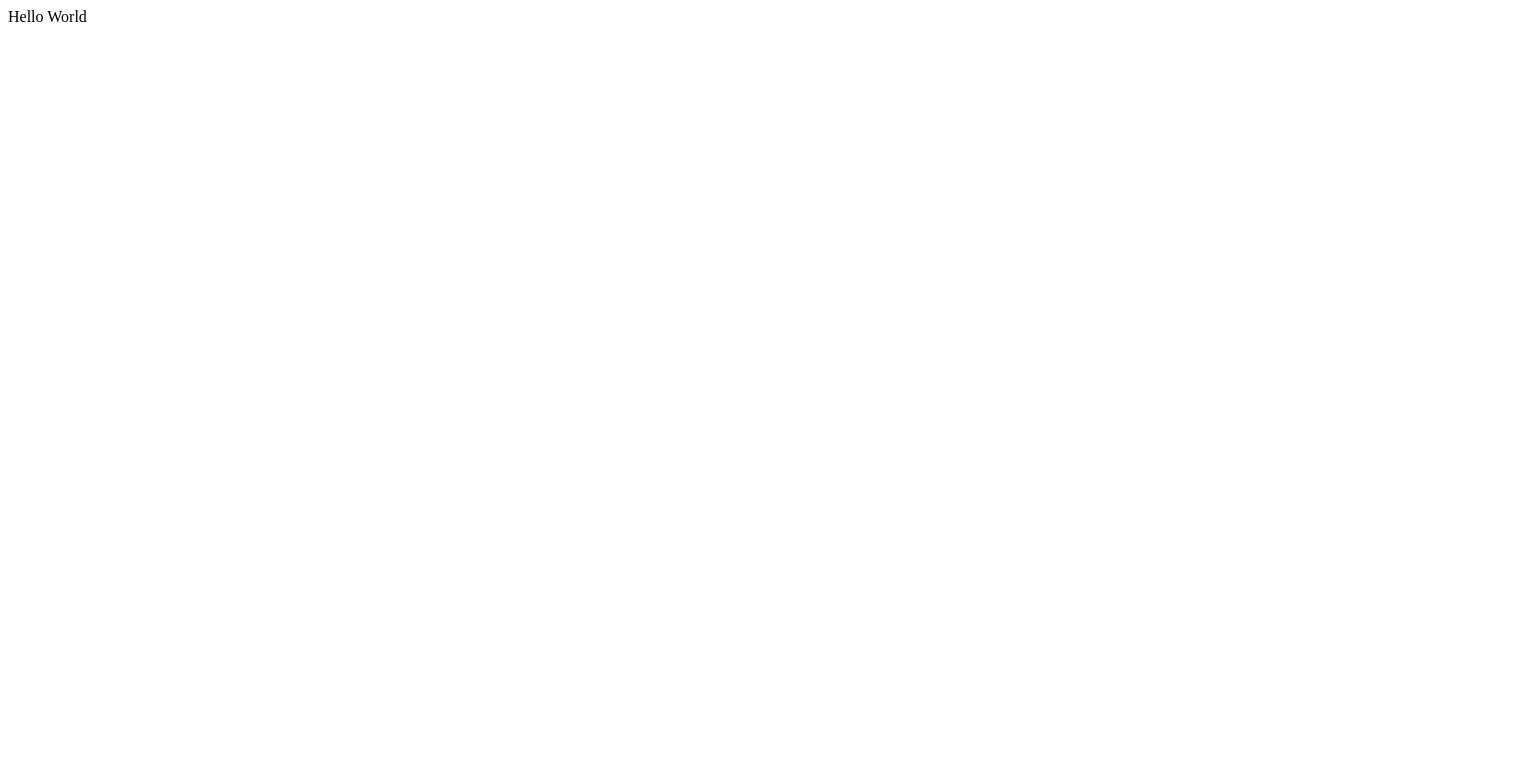
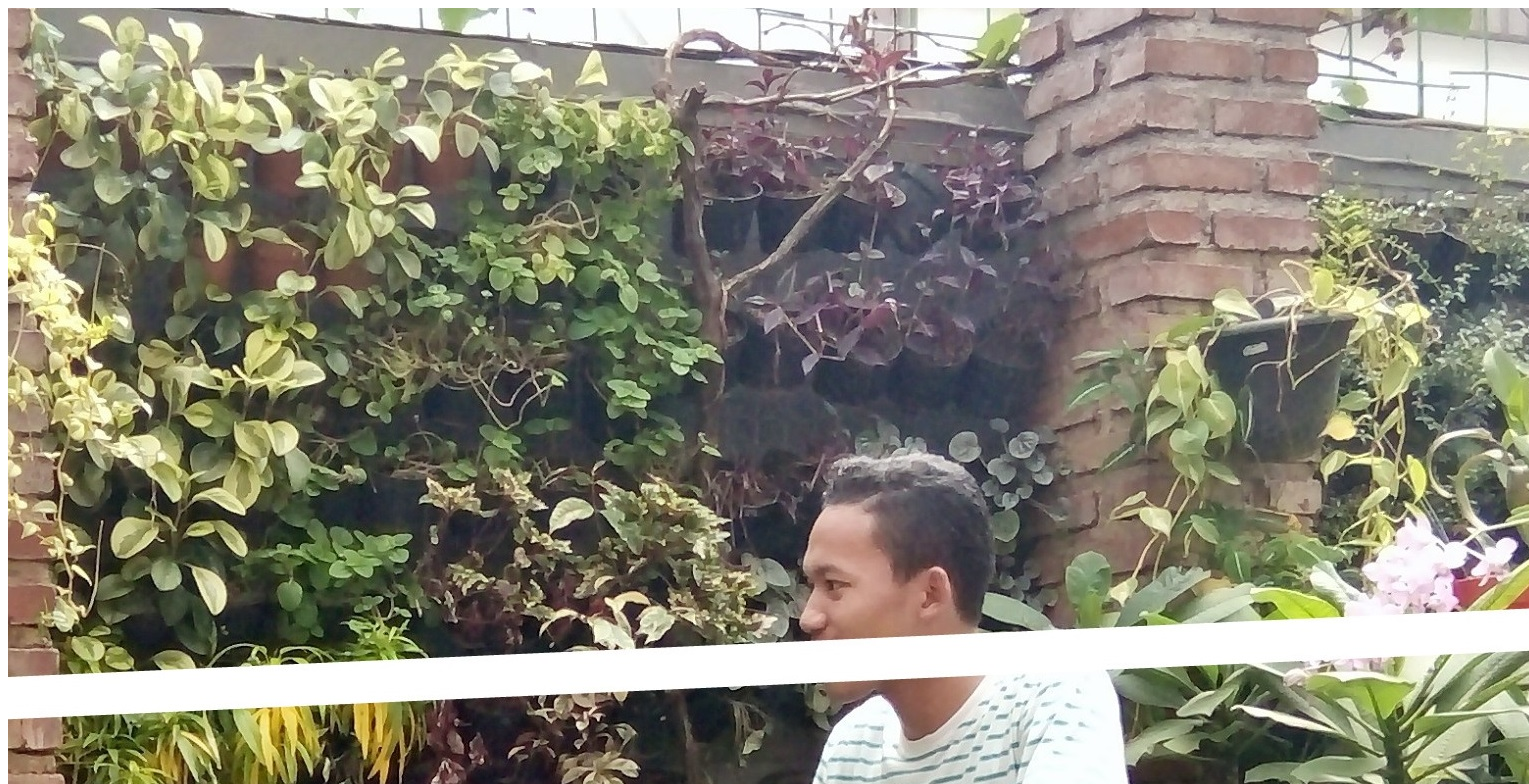
Before and after one commit to mofafu/my-repo-from-remote, a plain HTML site: page index.html in a window 1280 px wide. Shown: the top 784 px of the page, 1529 px wide, since content can reach past the window. Drawn offline with Linux system fonts and the light colour scheme.

Commit message:
“Changed Hello world with img and h2 to display simple profile data. Image file added in the folder images and used as resource in the img element in index.html file”

```diff
--- a/index.html
+++ b/index.html
@@ -5,7 +5,10 @@
 </head>
 
 <body>
-    Hello World
+    <div>
+        <img src="images/mofafu.jpeg" alt="profile image" />
+        <h2>Mohammed Fajarullah Furtami</h2>
+    </div>
 </body>
 
 </html>
```
Also changed, not shown: images/mofafu.jpeg (added).
